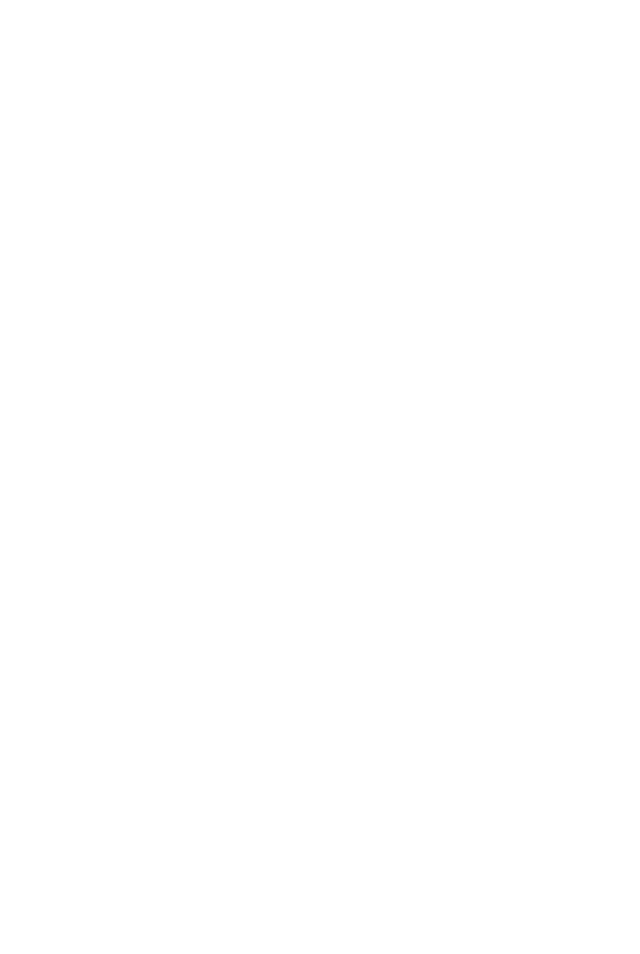
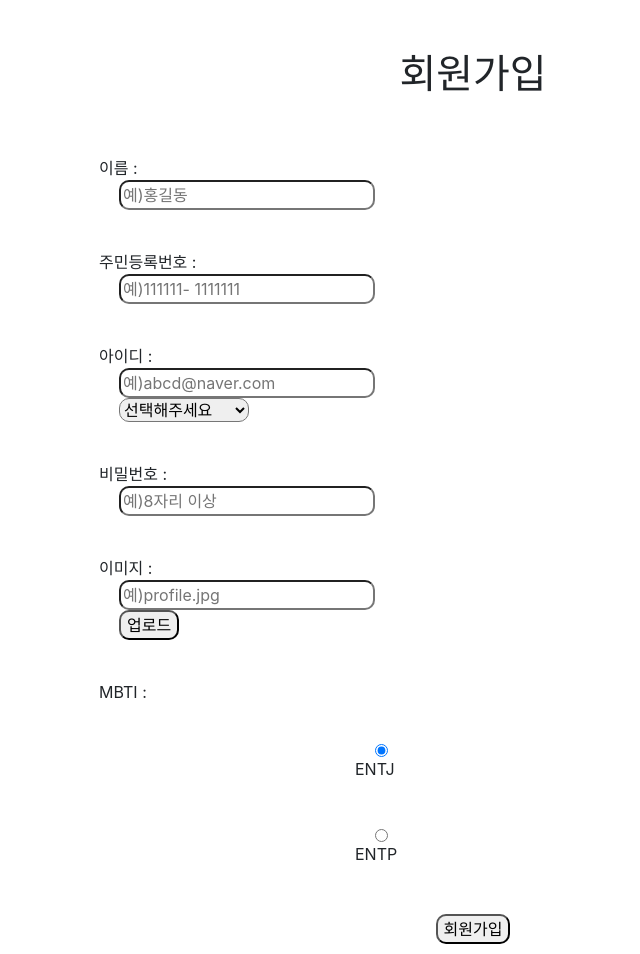
Before and after one commit to HyoJinKin/MBTI-Party, a Flask app: page /register in a window 1280 px wide. Before the commit the part shown is empty. Shown: the whole page, without its empty margins (167-807 px from the left). Before the commit the page ends 800 px from the top, so only its background shows below. Run offline with Flask 2, Linux system fonts and the light colour scheme; some libraries are stand-ins or nearby versions.

Commit message:
회원가입 틀

```diff
--- /dev/null
+++ b/static/register.css
@@ -0,0 +1,36 @@
+.content {
+    text-align: center;
+    margin-top: 50px;
+    box-sizing: border-box;
+}
+
+.info {
+    /*border: 1px solid black;*/
+    padding: 10px;
+}
+
+.info div {
+    margin: 40px;
+    text-align: left;
+    margin-left: 20vw;
+}
+
+.info div span {
+    text-align: left;
+}
+
+.info div input, .info div select {
+    display: block;
+    margin-left: 20px;
+    border-radius: 10px;
+    text-align: left;
+}
+
+.Img button {
+    border-radius: 10px;
+    margin-left: 20px;
+}
+
+.info button {
+    border-radius: 10px;
+}
--- a/templates/register.html
+++ b/templates/register.html
@@ -1,10 +1,133 @@
 <!DOCTYPE html>
 <html lang="en">
 <head>
+    <!--    한국어가 깨지지 않게 하기 위함-->
     <meta charset="UTF-8">
-    <title>Title</title>
+    <meta name="viewport" content="width=device-width, initial-scale=1, shrink-to-fit=no">
+
+    <!-- Bootstrap CSS -->
+    <link rel="stylesheet" href="https://maxcdn.bootstrapcdn.com/bootstrap/4.0.0/css/bootstrap.min.css"
+          integrity="sha384-Gn5384xqQ1aoWXA+058RXPxPg6fy4IWvTNh0E263XmFcJlSAwiGgFAW/dAiS6JXm" crossorigin="anonymous">
+    <link rel="stylesheet" href="https://fonts.googleapis.com/css?family=Roboto:100,300,400,500&amp;display=swap">
+    <link rel="stylesheet" href="https://stackpath.bootstrapcdn.com/bootstrap/4.3.1/css/bootstrap.min.css"
+          integrity="sha384-ggOyR0iXCbMQv3Xipma34MD+dH/1fQ784/j6cY/iJTQUOhcWr7x9JvoRxT2MZw1T" crossorigin="anonymous">
+    <link rel="stylesheet" href="https://use.fontawesome.com/releases/v5.7.2/css/all.css"
+          integrity="sha384-fnmOCqbTlWIlj8LyTjo7mOUStjsKC4pOpQbqyi7RrhN7udi9RwhKkMHpvLbHG9Sr" crossorigin="anonymous">
+
+    <!-- Optional JavaScript -->
+    <!-- jQuery first, then Popper.js, then Bootstrap JS -->
+    <script src="https://ajax.googleapis.com/ajax/libs/jquery/3.5.1/jquery.min.js"></script>
+    <script src="https://cdnjs.cloudflare.com/ajax/libs/popper.js/1.12.9/umd/popper.min.js"
+            integrity="sha384-ApNbgh9B+Y1QKtv3Rn7W3mgPxhU9K/ScQsAP7hUibX39j7fakFPskvXusvfa0b4Q"
+            crossorigin="anonymous"></script>
+    <script src="https://maxcdn.bootstrapcdn.com/bootstrap/4.0.0/js/bootstrap.min.js"
+            integrity="sha384-JZR6Spejh4U02d8jOt6vLEHfe/JQGiRRSQQxSfFWpi1MquVdAyjUar5+76PVCmYl"
+            crossorigin="anonymous"></script>
+
+    <!--    JavaScript-->
+    <script src="assets/js/jquery-3.3.1.min.js"></script>
+    <script src="assets/js/jquery-migrate-3.0.0.min.js"></script>
+    <script src="https://cdnjs.cloudflare.com/ajax/libs/popper.js/1.14.7/umd/popper.min.js"
+            integrity="sha384-UO2eT0CpHqdSJQ6hJty5KVphtPhzWj9WO1clHTMGa3JDZwrnQq4sF86dIHNDz0W1"
+            crossorigin="anonymous"></script>
+    <script src="https://stackpath.bootstrapcdn.com/bootstrap/4.3.1/js/bootstrap.min.js"
+            integrity="sha384-JjSmVgyd0p3pXB1rRibZUAYoIIy6OrQ6VrjIEaFf/nJGzIxFDsf4x0xIM+B07jRM"
+            crossorigin="anonymous"></script>
+
+    <!--    Css파일을 사용하기 위함-->
+    <link rel="stylesheet" href="../static/index.css">
+    <link rel="stylesheet" href="../static/register.css">
+
+    <script>
+        function insertEmailInput() {
+            // selectedValue = $('ID-Address').val();
+            // if (selectedValue == "직접 입력") {
+            let temp_html = `<input type="text" id="emailInputBox" placeholder="예) asdtyu@empas.com">`;
+            $('.ID').append(temp_html);
+            // }
+        }
+
+    </script>
+    <link rel="stylesheet" href="register.css">
 </head>
 <body>
+<div class="content">
+    <div id="header">
+        <h1>회원가입</h1>
+    </div>
 
+    <div class="info">
+
+        <div class="name">
+            <span>이름 :</span>
+            <input type="text" id="name" placeholder="예)홍길동">
+        </div>
+
+        <div class="regiNum">
+            <span>주민등록번호 :</span>
+            <input type="text" id="regiNum" placeholder="예)111111- 1111111">
+        </div>
+
+        <div class="ID">
+            <span>아이디 : </span>
+            <input type="text" id="ID" placeholder="예)abcd@naver.com">
+            <select name="" id="ID-Address" aria-label="이메일주소">
+                <option value="">선택해주세요</option>
+                <option value="@naver.com">
+                    @naver.com
+                </option>
+                <option value="@hotmail.com">
+                    @hotmail.com
+                </option>
+                <option value="@yahoo.co.kr">
+                    @yahoo.co.kr
+                </option>
+                <option value="@hanmail.net">
+                    @hanmail.net
+                </option>
+                <option value="@gmail.com">
+                    @gmail.com
+                </option>
+                <option id="EmailInput" value="직접입력" onclick="insertEmailInput()">
+                    직접 입력
+                </option>
+            </select>
+        </div>
+
+        <div class="Password">
+            <span>비밀번호 : </span>
+            <input type="text" id="Password" placeholder="예)8자리 이상">
+        </div>
+
+        <div class="Img">
+            <span>이미지 : </span>
+            <input type="text" id="Img" placeholder="예)profile.jpg">
+            <button>업로드</button>
+        </div>
+
+        <div class="MBTI">
+            <span>MBTI : </span>
+            <div>
+                <input type="radio" id="ENTJ" name="drone" value="ENTJ"
+                       checked>
+                <label>ENTJ</label>
+            </div>
+
+            <div>
+                <input type="radio" id="ENTP" name="drone" value="ENTP">
+                <label>ENTP</label>
+            </div>
+
+            <!--<div>-->
+            <!--  <input type="radio" id="louie" name="drone" value="louie">-->
+            <!--  <label for="louie">Louie</label>-->
+            <!--</div>-->
+
+        </div>
+
+        <button>회원가입</button>
+    </div>
+
+</div>
 </body>
 </html>
```
